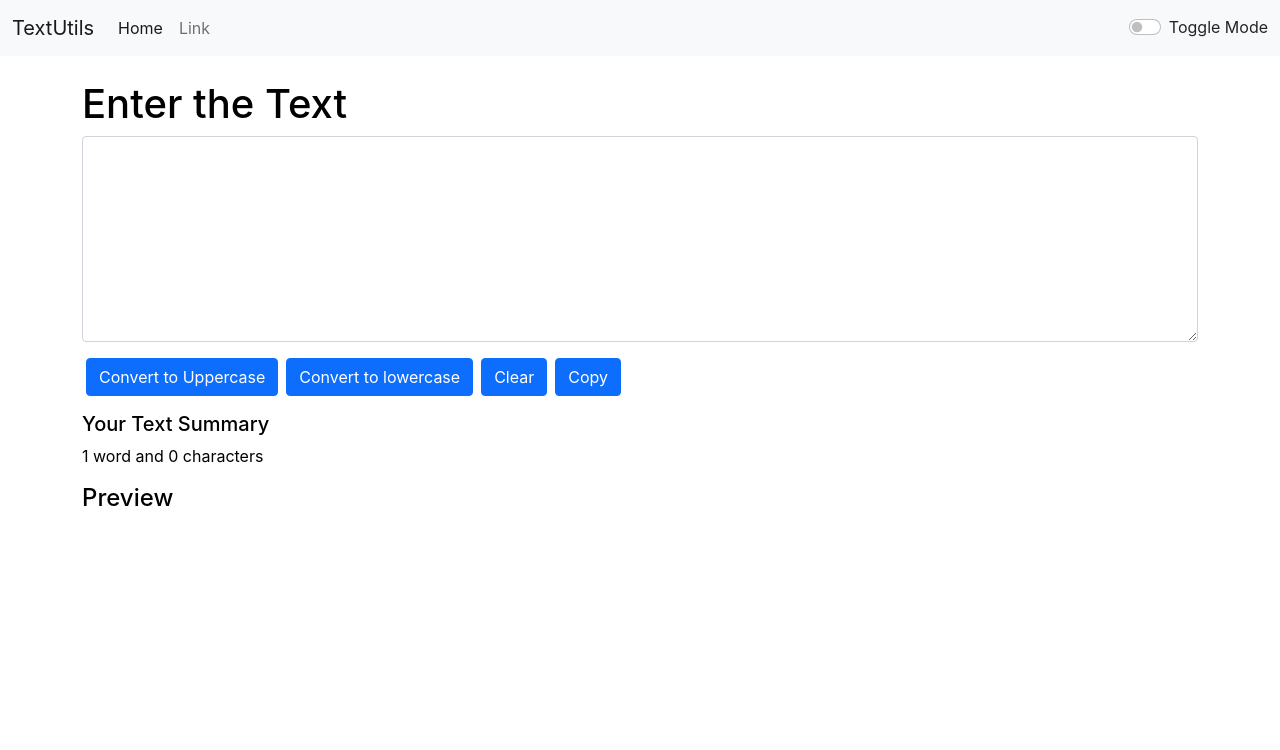
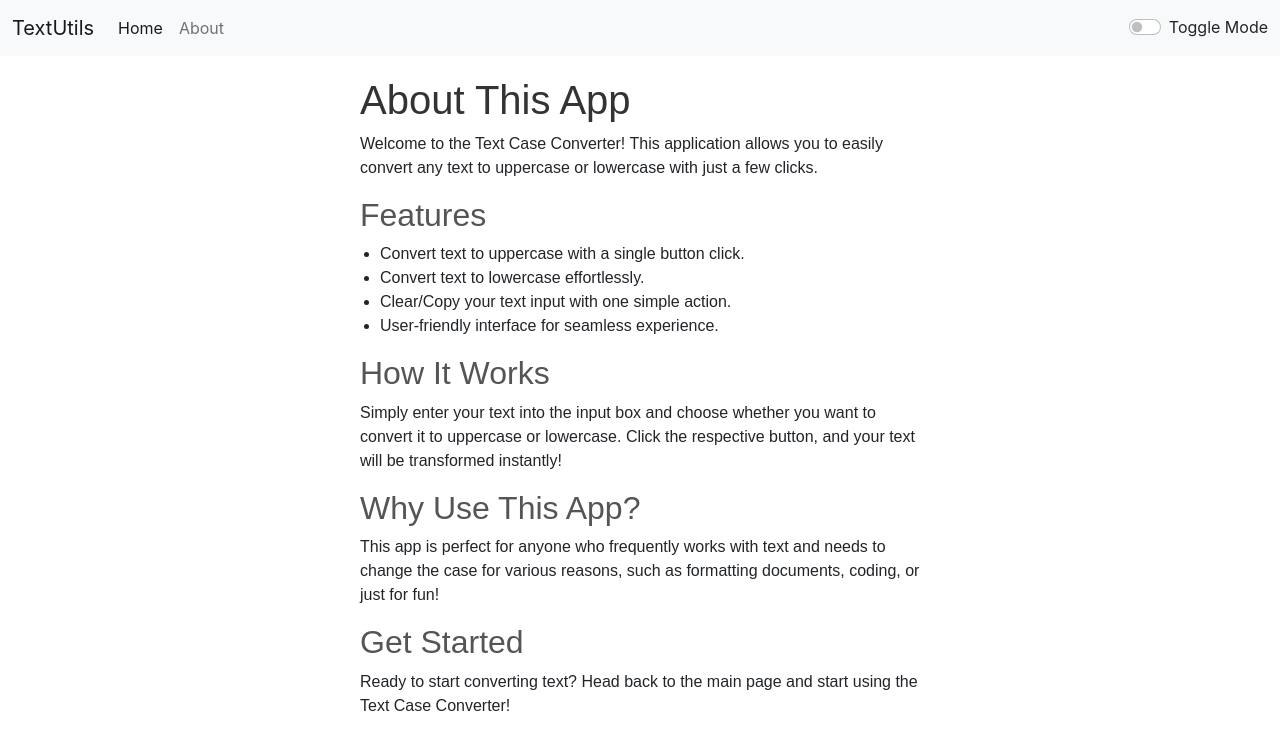
Before and after one commit to princekumarg12/TextUtils, a React (Create React App) app: page /about in a window 1280 px wide. Shown: the top 750 px of the page. Built offline with nearby package versions, Linux system fonts and the light colour scheme.

Commit message:
added routes

```diff
--- a/package.json
+++ b/package.json
@@ -8,6 +8,7 @@
     "@testing-library/user-event": "^13.5.0",
     "react": "^18.3.1",
     "react-dom": "^18.3.1",
+    "react-router-dom": "^6.26.2",
     "react-scripts": "5.0.1",
     "web-vitals": "^2.1.4"
   },
--- a/public/index.html
+++ b/public/index.html
@@ -7,7 +7,7 @@
     <meta name="theme-color" content="#000000" />
     <meta
       name="description"
-      content="Web site created using create-react-app"
+      content="a Text Utility website"
     />
     <link rel="apple-touch-icon" href="%PUBLIC_URL%/logo192.png" />
 
@@ -19,7 +19,7 @@
 <!-- Bootstrap JS Bundle -->
 <script src="https://cdn.jsdelivr.net/npm/bootstrap@5.0.2/dist/js/bootstrap.bundle.min.js" integrity="sha384-MrcW6ZMFYlzcLA8Nl+NtUVF0sA7MsXsP1UyJoMp4YLEuNSfAP+JcXn/tWtIaxVXM" crossorigin="anonymous"></script>
 
-    <title>React App</title>
+    <title>Text Utility</title>
   </head>
   <body>
     <noscript>You need to enable JavaScript to run this app.</noscript>
--- a/src/App.js
+++ b/src/App.js
@@ -1,12 +1,15 @@
+import React, { useState } from "react";
+import { BrowserRouter as Router, Routes, Route } from 'react-router-dom';
 import './App.css';
+import About from './components/About';
 import Alert from './components/Alert';
 import Navbar from './components/Navbar';
 import TextForm from './components/TextForm';
-import React, { useState } from "react";
 
 function App() {
   const [mode, setMode] = useState('light');
   const [alert, setAlert] = useState(null);
+
   const editAlert = (message, type) => {
     setAlert({
       msg: message,
@@ -16,23 +19,29 @@ function App() {
       setAlert(null);
     }, 1500);
   }
+
   const toggleMode = () => {
     if (mode === "light") {
       setMode("dark");
       document.body.style.backgroundColor = "black";
       editAlert("Dark mode is enabled", "success");
-    }
-    else {
+    } else {
       setMode("light");
       document.body.style.backgroundColor = "white";
       editAlert("Light mode is enabled", "success");
     }
   }
+
   return (
     <>
-      <Navbar title='TextUtils' mode={mode} toggleMode={toggleMode} />
-      <Alert alert={alert} />
-      <TextForm editAlert={editAlert} heading="Enter the Text" mode={mode} />
+      <Router>
+        <Navbar title='TextUtils' mode={mode} toggleMode={toggleMode} />
+        <Alert alert={alert} />
+        <Routes>
+          <Route path="/about" element={<About />} />
+          <Route path="/" element={<TextForm editAlert={editAlert} heading="Enter the Text" mode={mode} />} />
+        </Routes>
+      </Router>
     </>
   );
 }
--- /dev/null
+++ b/src/components/About.css
@@ -0,0 +1,19 @@
+.about-container {
+    padding: 20px;
+    max-width: 600px;
+    margin: 0 auto;
+    font-family: Arial, sans-serif;
+  }
+
+  h1 {
+    color: #333;
+  }
+
+  h2 {
+    color: #555;
+  }
+
+  ul {
+    list-style-type: disc;
+    padding-left: 20px;
+  }
--- /dev/null
+++ b/src/components/About.js
@@ -0,0 +1,44 @@
+import React from 'react';
+import './About.css'; // Optional: You can create a CSS file for styling
+
+const About = () => {
+  return (
+    <div className="about-container">
+      <h1>About This App</h1>
+      <p>
+        Welcome to the Text Case Converter! This application allows you to easily
+        convert any text to uppercase or lowercase with just a few clicks.
+      </p>
+
+      <h2>Features</h2>
+      <ul>
+        <li>Convert text to uppercase with a single button click.</li>
+        <li>Convert text to lowercase effortlessly.</li>
+        <li>Clear/Copy your text input with one simple action.</li>
+        <li>User-friendly interface for seamless experience.</li>
+      </ul>
+
+      <h2>How It Works</h2>
+      <p>
+        Simply enter your text into the input box and choose whether you want
+        to convert it to uppercase or lowercase. Click the respective button,
+        and your text will be transformed instantly!
+      </p>
+
+      <h2>Why Use This App?</h2>
+      <p>
+        This app is perfect for anyone who frequently works with text and
+        needs to change the case for various reasons, such as formatting
+        documents, coding, or just for fun!
+      </p>
+
+      <h2>Get Started</h2>
+      <p>
+        Ready to start converting text? Head back to the main page and
+        start using the Text Case Converter!
+      </p>
+    </div>
+  );
+};
+
+export default About;
--- a/src/components/Navbar.js
+++ b/src/components/Navbar.js
@@ -1,13 +1,14 @@
 import React from "react";
-import PropTypes from 'prop-types'
+import PropTypes from 'prop-types';
+import { Link } from 'react-router-dom';
 
 export default function Navbar(props) {
   return (
     <nav className={`navbar navbar-expand-lg navbar-${props.mode} bg-${props.mode}`}>
       <div className="container-fluid">
-        <a className="navbar-brand" href="/">
+        <Link className="navbar-brand" to="/">
           {props.title}
-        </a>
+        </Link>
         <button
           className="navbar-toggler"
           type="button"
@@ -25,29 +26,23 @@ export default function Navbar(props) {
             style={{ "--bs-scroll-height": "100px" }}
           >
             <li className="nav-item">
-              <a className="nav-link active" aria-current="page" href="/">
+              <Link className="nav-link active" aria-current="page" to="/">
                 Home
-              </a>
+              </Link>
             </li>
             <li className="nav-item">
-              <a className="nav-link" href="/">
-                Link
-              </a>
+              <Link className="nav-link" to="/about">
+                About
+              </Link>
             </li>
           </ul>
-          {/* <form className="d-flex">
+          <div className={`form-check form-switch text-${props.mode === 'light' ? 'dark' : 'light'}`}>
             <input
-              className="form-control me-2"
-              type="search"
-              placeholder="Search"
-              aria-label="Search"
+              className="form-check-input"
+              type="checkbox"
+              onClick={props.toggleMode}
+              id="flexSwitchCheckDefault"
             />
-            <button className="btn btn-outline-success" type="submit">
-              Search
-            </button>
-          </form> */}
-          <div className={`form-check form-switch text-${props.mode === 'light' ? 'dark' : 'light'}`}>
-            <input className="form-check-input" type="checkbox" onClick={props.toggleMode} id="flexSwitchCheckDefault" />
             <label className="form-check-label" htmlFor="flexSwitchCheckDefault">Toggle Mode</label>
           </div>
         </div>
@@ -55,9 +50,11 @@ export default function Navbar(props) {
     </nav>
   );
 }
+
 Navbar.propTypes = {
   title: PropTypes.string
-}
+};
+
 Navbar.defaultProps = {
   title: "Default Title"
-}
+};
```
Also changed, not shown: 1 other file (tests, documents, lock files or other folders).
